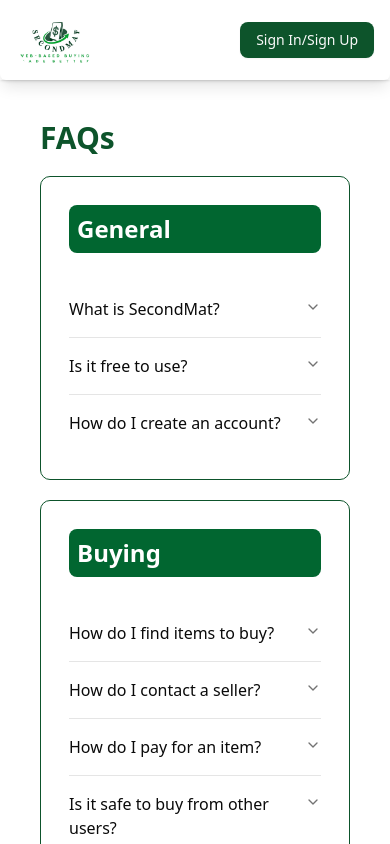
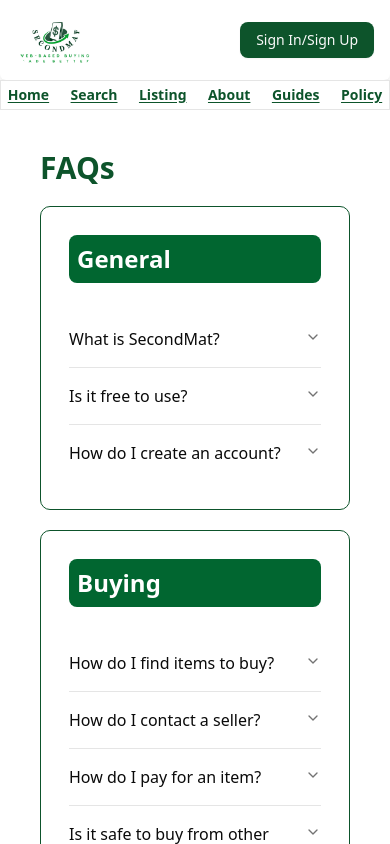
Before and after one commit to lisa-work/SecondMat-Secondhand-Marketplace, a React (Vite) app: page /faq in a window 390 px wide. Shown: the top 844 px of the page. Built offline with nearby package versions, Linux system fonts and the light colour scheme; no server answers.

Commit message:
Improve Responsiveness (Version III)

```diff
--- a/src/components/Header.jsx
+++ b/src/components/Header.jsx
@@ -122,10 +122,54 @@ function Header() {
               <Button className="bg-green-900 cursor-pointer">Sign In/Sign Up</Button>
         </SignInButton>
           }
-
       </div>
     </div>
 
+        <ul className='flex items-center justify-around bg-white border
+        border-t-1 py-1 text-sm md:hidden gap-2'>
+
+          {location.pathname !== '/home' && (
+            <Link to={'/home'}>
+                <li className='font-bold text-md lg:text-lg underline underline-offset-2 text-green-900 hover:scale-110 hover:underline-offset-3
+                transition-all cursor-pointer'>Home</li>
+            </Link>
+          )}
+
+          {location.pathname !== '/search' && (
+            <Link to={'/search-by-criteria'}>
+              <li className='font-bold text-md lg:text-lg underline underline-offset-2 text-green-900 hover:scale-110 hover:underline-offset-3
+              transition-all cursor-pointer'>Search</li>
+            </Link>
+          )}
+
+          {location.pathname !== '/my-listing' && (
+            <Link to={'/my-listing'}>
+              <li className='font-bold text-md lg:text-lg underline underline-offset-2 text-green-900 hover:scale-110 hover:underline-offset-3
+              transition-all cursor-pointer'>Listing</li>
+            </Link>
+          )}
+
+          {location.pathname !== '/about-us' && (
+            <Link to={'/about-us'}>
+              <li className='font-bold text-md lg:text-lg underline underline-offset-2 text-green-900 hover:scale-110 hover:underline-offset-3
+              transition-all cursor-pointer'>About</li>
+            </Link>
+          )}
+
+          {location.pathname !== '/guide' && (
+            <Link to={'/guide'}>
+              <li className='font-bold text-md lg:text-lg underline underline-offset-2 text-green-900 hover:scale-110 hover:underline-offset-3
+              transition-all cursor-pointer'>Guides</li>
+            </Link>
+          )}
+
+          {location.pathname !== '/legal-policy' && (
+            <Link to={'/legal-policy'}>
+              <li className='font-bold text-md lg:text-lg underline underline-offset-2 text-green-900 hover:scale-110 hover:underline-offset-3
+              transition-all cursor-pointer'>Policy</li>
+            </Link>
+          )}
+        </ul>
   </div>
   )
 }
--- a/src/components/HeaderNoInput.jsx
+++ b/src/components/HeaderNoInput.jsx
@@ -91,6 +91,51 @@ function HeaderNoInput() {
       </div>
     </div>
 
+        <ul className='flex items-center justify-around bg-white border
+        border-t-1 py-1 text-sm md:hidden gap-2'>
+
+          {location.pathname !== '/home' && (
+            <Link to={'/home'}>
+                <li className='font-bold text-md lg:text-lg underline underline-offset-2 text-green-900 hover:scale-110 hover:underline-offset-3
+                transition-all cursor-pointer'>Home</li>
+            </Link>
+          )}
+
+          {location.pathname !== '/search' && (
+            <Link to={'/search-by-criteria'}>
+              <li className='font-bold text-md lg:text-lg underline underline-offset-2 text-green-900 hover:scale-110 hover:underline-offset-3
+              transition-all cursor-pointer'>Search</li>
+            </Link>
+          )}
+
+          {location.pathname !== '/my-listing' && (
+            <Link to={'/my-listing'}>
+              <li className='font-bold text-md lg:text-lg underline underline-offset-2 text-green-900 hover:scale-110 hover:underline-offset-3
+              transition-all cursor-pointer'>Listing</li>
+            </Link>
+          )}
+
+          {location.pathname !== '/about-us' && (
+            <Link to={'/about-us'}>
+              <li className='font-bold text-md lg:text-lg underline underline-offset-2 text-green-900 hover:scale-110 hover:underline-offset-3
+              transition-all cursor-pointer'>About</li>
+            </Link>
+          )}
+
+          {location.pathname !== '/guide' && (
+            <Link to={'/guide'}>
+              <li className='font-bold text-md lg:text-lg underline underline-offset-2 text-green-900 hover:scale-110 hover:underline-offset-3
+              transition-all cursor-pointer'>Guides</li>
+            </Link>
+          )}
+
+          {location.pathname !== '/legal-policy' && (
+            <Link to={'/legal-policy'}>
+              <li className='font-bold text-md lg:text-lg underline underline-offset-2 text-green-900 hover:scale-110 hover:underline-offset-3
+              transition-all cursor-pointer'>Policy</li>
+            </Link>
+          )}
+        </ul>
   </div>
   )
 }
--- a/src/components/ItemImage.jsx
+++ b/src/components/ItemImage.jsx
@@ -14,7 +14,7 @@ function ItemImage({item}) {
 
   return (
 
-        <div onClick={handleClick} className='rounded-xl border hover:shadow-md cursor-pointer mx-1 h-fit my-2'>
+        <div onClick={handleClick} className='rounded-xl border hover:shadow-md cursor-pointer mx-1 h-fit w-fit my-2'>
             <img src={item?.images[0]?.imageUrl || 'imgloader.jpg'}
             className="rounded-2xl object-cover p-1 w-25 h-25"/>
         </div>
--- a/src/components/MostSearched.jsx
+++ b/src/components/MostSearched.jsx
@@ -37,7 +37,7 @@ function MostSearched() {
     }
 
   return (
-    <div className="mx-24" id="popular">
+    <div className="mx-5 lg:mx-24 bg-amber-200" id="popular">
         <h2 className='mt-10 font-bold text-xl md:text-2xl
         text-center mb-6 text-green-900' >Top 10 Highest View Items</h2>
 
--- a/src/footer/AboutUs.jsx
+++ b/src/footer/AboutUs.jsx
@@ -16,7 +16,7 @@ function AboutUs() {
                 <h2 className="font-bold text-3xl md:text-5xl text-green-900">About Us</h2>
 
                     <div className="border rounded-lg hover:shadow-md border-green-900 my-5">
-                        <h3 className="m-7 bg-green-700 p-2 rounded-md font-semibold text-2xl md:text-3xl text-white">Welcome to SecondMat 🌱</h3>
+                        <h3 className="m-7 bg-green-800 p-2 rounded-md font-semibold text-2xl md:text-3xl text-white">Welcome to SecondMat 🌱</h3>
                         <p className="text-md mx-7 my-1">At SecondMat, we believe that every item deserves a second chance — and so does our planet.</p>
                         <p className="text-md mx-7 my-1">Founded on a passion for sustainability and community-driven change, SecondMat is an online marketplace where you can buy, sell, and give new life to secondhand treasures.</p>
                         <p className="text-md mx-7 my-1 mb-7">Our mission is simple: <span className="italic"><b>make secondhand shopping easy, trustworthy, and impactful.</b></span></p>
@@ -24,7 +24,7 @@ function AboutUs() {
 
 
                     <div className="border rounded-lg hover:shadow-md border-green-900 my-5">
-                        <h3 className="m-7 bg-green-700 p-2 rounded-md font-semibold text-2xl md:text-3xl text-white">Why We Exist</h3>
+                        <h3 className="m-7 bg-green-800 p-2 rounded-md font-semibold text-2xl md:text-3xl text-white">Why We Exist</h3>
                         <ul className="text-md mx-7 my-5 list-disc pl-7">
                             <li className="my-1"><strong>🌍 Protect the Planet:</strong> Every reused item reduces waste, saves resources, and cuts carbon emissions.</li>
                             <li className="my-1"><strong>🛒 Empower Communities:</strong> By connecting local buyers and sellers, we strengthen neighborhoods and support conscious living.</li>
@@ -33,18 +33,18 @@ function AboutUs() {
                     </div>
 
                     <div className="border rounded-lg hover:shadow-md border-green-900 my-5">
-                        <h3 className="m-7 bg-green-700 p-2 rounded-md font-semibold text-2xl md:text-3xl text-white">Our Vision</h3>
+                        <h3 className="m-7 bg-green-800 p-2 rounded-md font-semibold text-2xl md:text-3xl text-white">Our Vision</h3>
                         <p className="text-md mx-7 my-1 mb-7">We envision a world where sustainable choices are second nature, where quality pre-loved items are celebrated, and where buying secondhand is the first choice, not the last.</p>
                     </div>
 
                     <div className="border rounded-lg hover:shadow-md border-green-900 my-5">
-                        <h3 className="m-7 bg-green-700 p-2 rounded-md font-semibold text-2xl md:text-3xl text-white">Join Us</h3>
+                        <h3 className="m-7 bg-green-800 p-2 rounded-md font-semibold text-2xl md:text-3xl text-white">Join Us</h3>
                         <p className="text-md mx-7 my-1">Whether you’re decluttering, hunting for great deals, or taking small steps toward a greener lifestyle, SecondMat is here to support you.</p>
                         <p className="text-md mx-7 my-1 mb-7"><span className="italic"><strong>Together, let's build a vibrant, sustainable future — one listing at a time.</strong></span></p>
                     </div>
 
                     <div className="border rounded-lg hover:shadow-md border-green-900 my-5" id="contact">
-                        <h3 className="m-7 bg-green-700 p-2 rounded-md font-semibold text-2xl md:text-3xl text-white">Contact Information</h3>
+                        <h3 className="m-7 bg-green-800 p-2 rounded-md font-semibold text-2xl md:text-3xl text-white">Contact Information</h3>
                         <ul>
                             <li>
                                     <p className="text-md mx-7 my-1"><strong>📧 Contact Us:</strong></p>
```
